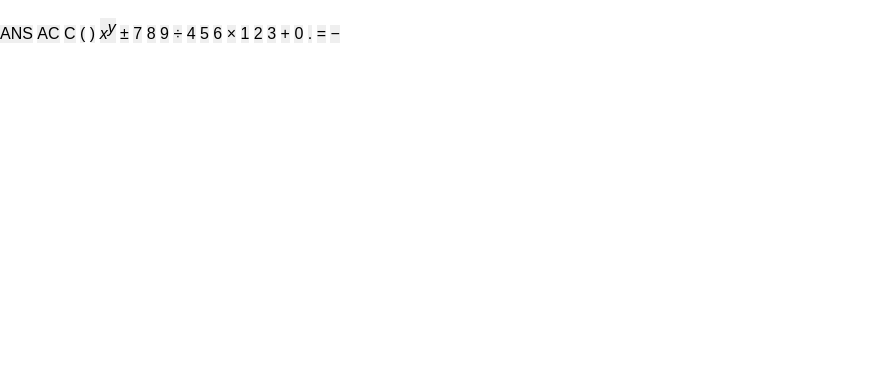
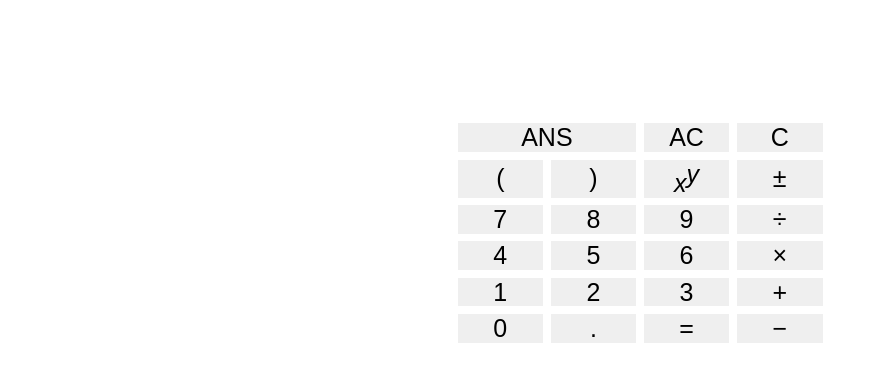
Before and after one commit to pa-aggarwal/calculator, a website with bundled scripts: page index.html in a window 1280 px wide. Shown: the whole page, without its empty margins (0-886 px from the left). Built offline with nearby package versions, Linux system fonts and the light colour scheme.

Commit message:
Create sass partials and start styling buttons and display layout

```diff
--- /dev/null
+++ b/styles/scss/_base.scss
@@ -0,0 +1,28 @@
+// stylelint-disable at-rule-no-unknown
+
+// GRID VARIABLES
+$area-row1-list: answer answer clear undo;
+$area-row2-list: left-bracket right-bracket exponent sign;
+$area-row3-list: seven eight nine divide;
+$area-row4-list: four five six multiply;
+$area-row5-list: one two three add;
+$area-row6-list: zero decimal equals subtract;
+
+$calculator-gutter: .75rem;
+$default-font-size: 2.5rem;
+
+// MIXINS
+@mixin set-grid-areas($all-rows...) {
+    @each $row in $all-rows {
+        @each $area in $row {
+            button[name="#{$area}"] {
+                grid-area: $area;
+            }
+        }
+    }
+}
+
+body {
+    font-family: sans-serif;
+    font-size: $default-font-size;
+}
--- /dev/null
+++ b/styles/scss/_layout.scss
@@ -0,0 +1,49 @@
+// stylelint-disable at-rule-no-unknown
+
+.calculator {
+    max-width: 40rem;
+    margin: 0 auto;
+    padding: $calculator-gutter + 1rem;
+}
+
+#calculation {
+    margin-bottom: $calculator-gutter + 1.5rem;
+
+    output {
+        display: block;
+        text-align: right;
+    }
+
+    &__display {
+        font-size: $default-font-size - .5rem;
+    }
+
+    &__result {
+        font-size: $default-font-size + 1rem;
+        padding: 1rem 0;
+    }
+}
+
+.container {
+    @include set-grid-areas(
+        $area-row1-list,
+        $area-row2-list,
+        $area-row3-list,
+        $area-row4-list,
+        $area-row5-list,
+        $area-row6-list
+    );
+
+    display: grid;
+    gap: $calculator-gutter;
+    grid-gap: $calculator-gutter;
+    grid-template-columns: repeat(4, 1fr);
+    grid-template-rows: auto;
+    grid-template-areas:
+        "#{$area-row1-list}"
+        "#{$area-row2-list}"
+        "#{$area-row3-list}"
+        "#{$area-row4-list}"
+        "#{$area-row5-list}"
+        "#{$area-row6-list}";
+}
--- a/styles/scss/main.scss
+++ b/styles/scss/main.scss
@@ -1,4 +1,4 @@
-body {
-    font-family: sans-serif;
-    font-size: 1.6rem;
-}
+/* stylelint-disable */
+@import "base";
+@import "layout";
+@import "components";
```
Also changed, not shown: styles/css/main.css, styles/scss/_components.scss (added).
